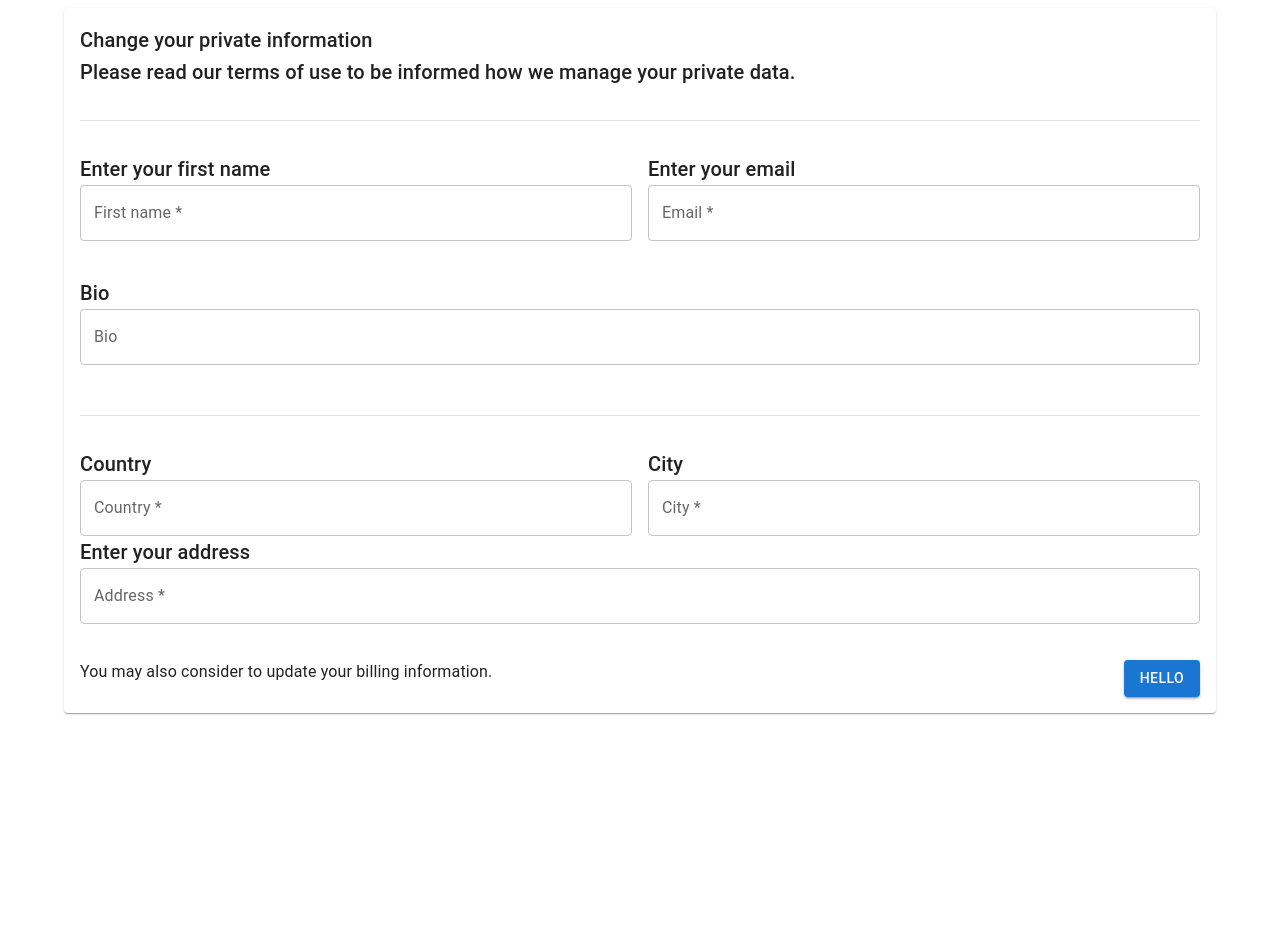
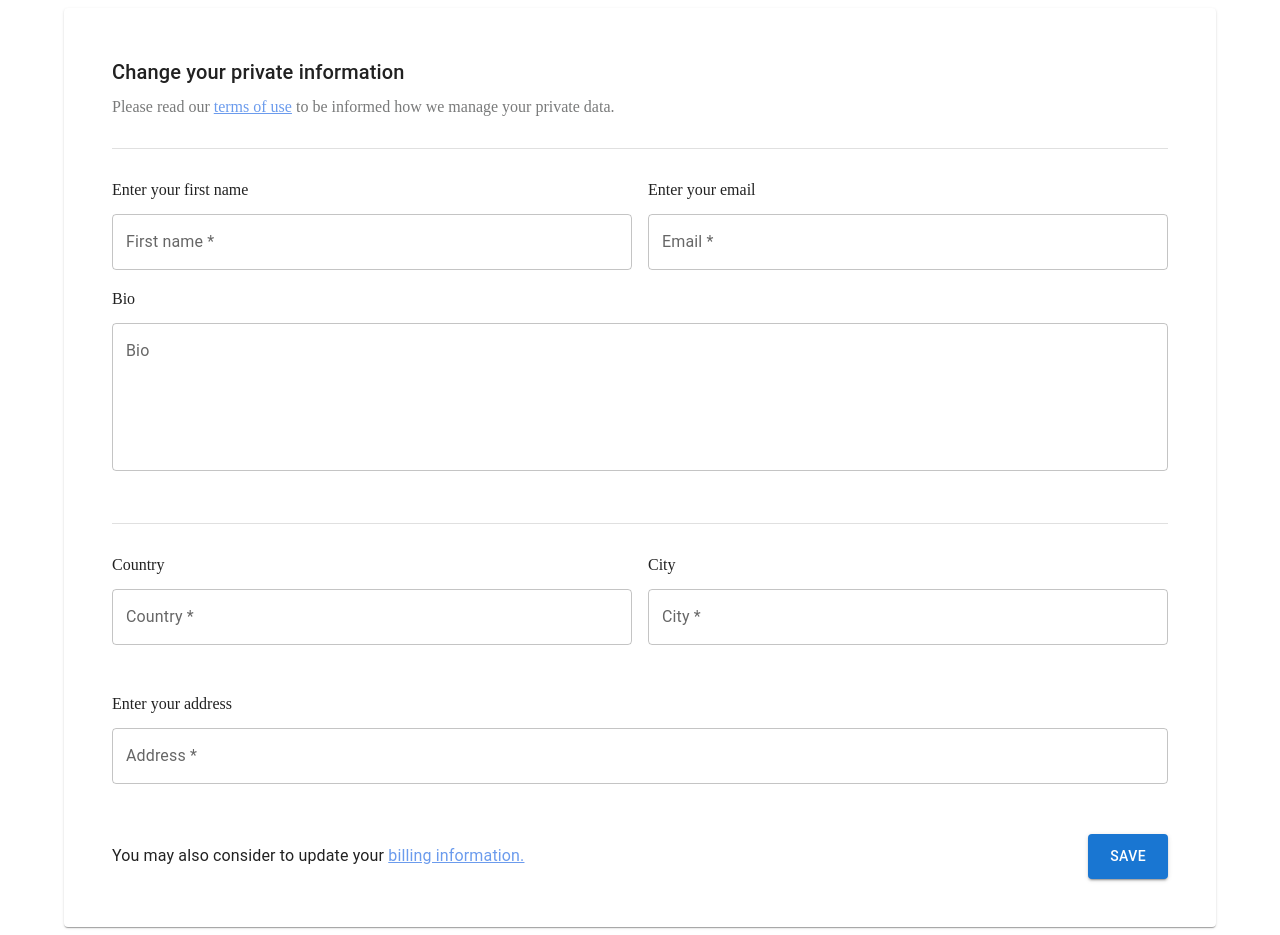
Before and after one commit to ondren/HubexTest, a React (Vite) app: page / in a window 1280 px wide. Before the commit the page ends 800 px from the top, so only its background shows below. Built offline with nearby package versions, Linux system fonts and the light colour scheme.

Commit message:
Added base form styles

```diff
--- a/app/App.jsx
+++ b/app/App.jsx
@@ -4,7 +4,7 @@ import { Container } from '@mui/material'
 
 function App() {
     return (
-        <Container className="App">
+        <Container className="App" sx={{maxWidth:'1280px'}}>
             <UserEmailForm />
         </Container>
     )
--- a/shared/save-button/index.jsx
+++ b/shared/save-button/index.jsx
@@ -4,7 +4,7 @@ import { Button } from '@mui/material'
 function SaveButton() {
     return (
         <div>
-            <Button variant="contained">hello</Button>
+            <Button variant="contained" sx={{padding: '10px 22px'}}>Save</Button>
         </div>
     )
 }
--- /dev/null
+++ b/widgets/user-email-form/consts/formText.js
@@ -0,0 +1,9 @@
+export const formText = {
+    PRIVATE_INFO: 'Change your private information',
+    ENTER_NAME: 'Enter your first name',
+    ENTER_EMAIL: 'Enter your email',
+    ENTER_BIO: 'Bio',
+    ENTER_COUNTRY: 'Country',
+    ENTER_CITY: 'City',
+    ENTER_ADDRESS: 'Enter your address',
+}
--- a/widgets/user-email-form/index.jsx
+++ b/widgets/user-email-form/index.jsx
@@ -2,62 +2,66 @@ import React from 'react'
 import {
     Box,
     Divider,
-    FormControl,
-    FormLabel,
     Grid2,
-    Input,
-    InputBase,
-    InputLabel,
     Paper,
     TextField,
     Typography,
 } from '@mui/material'
+import { formText } from './consts/formText.js'
 import SaveButton from '../../shared/save-button/index.jsx'
 
 function UserEmailForm() {
     return (
         <div className="MuiPaper-root">
-            <Paper>
-                <Box component="section" sx={{ p: 2 }}>
-                    <Typography variant="h6">
-                        Change your private information
+            <Paper sx={{ padding: '32px' }}>
+                <Box component="section" sx={{ padding: '16px' }}>
+                    <Typography variant="h6" sx={{marginBottom: '10px'}}>
+                        {formText.PRIVATE_INFO}
                     </Typography>
-                    <Typography variant="h6">
-                        Please read our terms of use to be informed how we
-                        manage your private data.
+                    <Typography variant="p" sx={{marginBottom: '10px', color: 'rgb(121, 122, 122)'}}>
+                        <span>
+                            Please read our{' '}
+                            <a style={{color: "rgb(107, 155, 237)"}} target="_blank" href="https://google.com">terms of use</a> to be
+                            informed how we manage your private data.
+                        </span>
                     </Typography>
                     <Box sx={{ paddingTop: '32px', paddingBottom: '32px' }}>
                         <Divider />
                     </Box>
                     <form>
-                        <Grid2 container spacing={2}>
+                        <Grid2 container spacing={2} >
                             <Grid2 size={6}>
-                                <Typography variant="h6">
-                                    Enter your first name
+                                <Typography variant="p">
+                                    {formText.ENTER_NAME}
                                 </Typography>
                                 <TextField
+                                    sx={{marginTop: '15px', marginBottom:'20px'}}
                                     fullWidth
                                     label="First name *"
                                     variant="outlined"
                                 />
                             </Grid2>
                             <Grid2 size={6}>
-                                <Typography variant="h6">
-                                    Enter your email
+                                <Typography variant="p">
+                                    {formText.ENTER_EMAIL}
                                 </Typography>
                                 <TextField
+                                    sx={{marginTop: '15px', marginBottom:'20px'}}
                                     fullWidth
                                     label="Email *"
                                     variant="outlined"
                                 />
                             </Grid2>
                         </Grid2>
-                        <br />
-                        <br />
                         <Grid2>
-                            <Typography variant="h6">Bio</Typography>
+                            <Typography variant="p">
+                                {formText.ENTER_BIO}
+                            </Typography>
                             <TextField
+                                sx={{marginTop: '15px', marginBottom:'20px'}}
                                 fullWidth
+                                multiline
+                                rows={5}
                                 variant="outlined"
                                 label="Bio"
                             />
@@ -65,48 +69,57 @@ function UserEmailForm() {
                         <Grid2
                             sx={{ paddingTop: '32px', paddingBottom: '32px' }}
                         >
-                            <br />
                             <Divider />
                         </Grid2>
                         <Grid2 container spacing={2}>
                             <Grid2 size={6}>
-                                <Typography variant="h6">Country</Typography>
+                                <Typography variant="p">
+                                    {formText.ENTER_COUNTRY}
+                                </Typography>
                                 <TextField
+                                    sx={{marginTop: '15px', marginBottom:'20px'}}
                                     fullWidth
                                     label="Country *"
                                     variant="outlined"
                                 />
                             </Grid2>
                             <Grid2 size={6}>
-                                <Typography variant="h6">City</Typography>
+                                <Typography variant="p">
+                                    {formText.ENTER_CITY}
+                                </Typography>
                                 <TextField
+                                    sx={{marginTop: '15px', marginBottom:'20px'}}
                                     fullWidth
                                     label="City *"
                                     variant="outlined"
                                 />
                             </Grid2>
                         </Grid2>
-                        <Grid2>
-                            <Typography variant="h6">
-                                Enter your address
+                        <Grid2 sx={{ marginTop: '30px' }}>
+                            <Typography variant="p">
+                                {formText.ENTER_ADDRESS}
                             </Typography>
                             <TextField
+                                sx={{marginTop: '15px', marginBottom:'20px'}}
                                 fullWidth
                                 variant="outlined"
                                 label="Address *"
                             />
                         </Grid2>
-                        <br />
-                        <br />
                         <Grid2
                             container
+                            sx={{ marginTop: '30px' }}
                             spacing={2}
                             justifyContent="space-between"
                         >
-                            <Grid2>
+                            <Grid2 alignContent="center">
                                 <Typography>
-                                    You may also consider to update your billing
-                                    information.
+                                    <span>
+                                        You may also consider to update your{' '}
+                                        <a style={{color: "rgb(107, 155, 237)"}} target="_blank" href="https://google.com">
+                                            billing information.
+                                        </a>
+                                    </span>
                                 </Typography>
                             </Grid2>
                             <Grid2>
```
